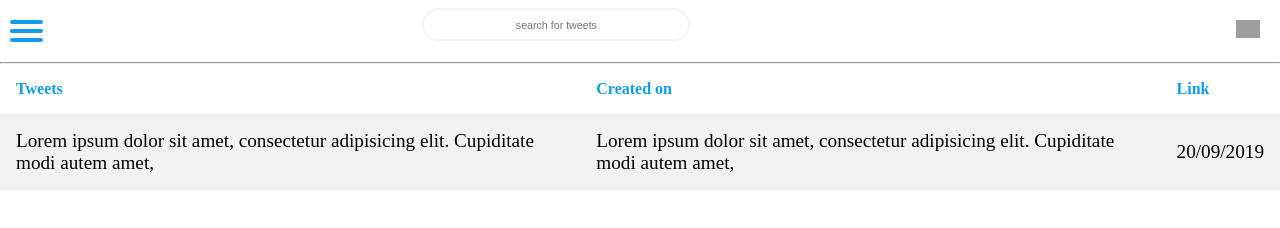
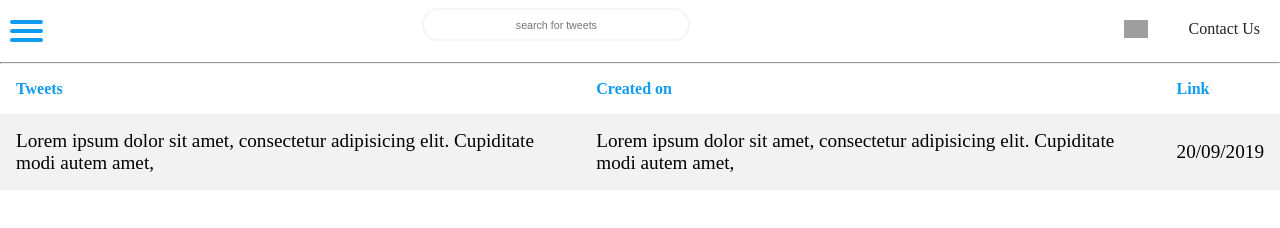
Before and after one commit to hngi/Team-Enyo-Twitter-Bot, a website: page views/profile.html in a window 1280 px wide. Shown: the top 228 px of the page. Drawn offline with Linux system fonts and the light colour scheme; no server answers; grey boxes are pictures that could not be loaded; some icons are missing.

Commit message:
Update profile.html

```diff
--- a/views/profile.html
+++ b/views/profile.html
@@ -16,6 +16,7 @@
             <a href="javascript:void(0)" class="icon" onclick="userProfile()"><i class="fa fa-bars"></i></a>
             <div class="move-right">
                 <a href="/"><img src="https://res.cloudinary.com/yagmus/image/upload/v1569316757/Group_4_wzszaa.png" style="height: 18px" alt="Logo"></a>
+                <a href="./contactus.html">Contact Us</a>
             </div>
             <div class="header1">
                 <div class="search-div">
```
